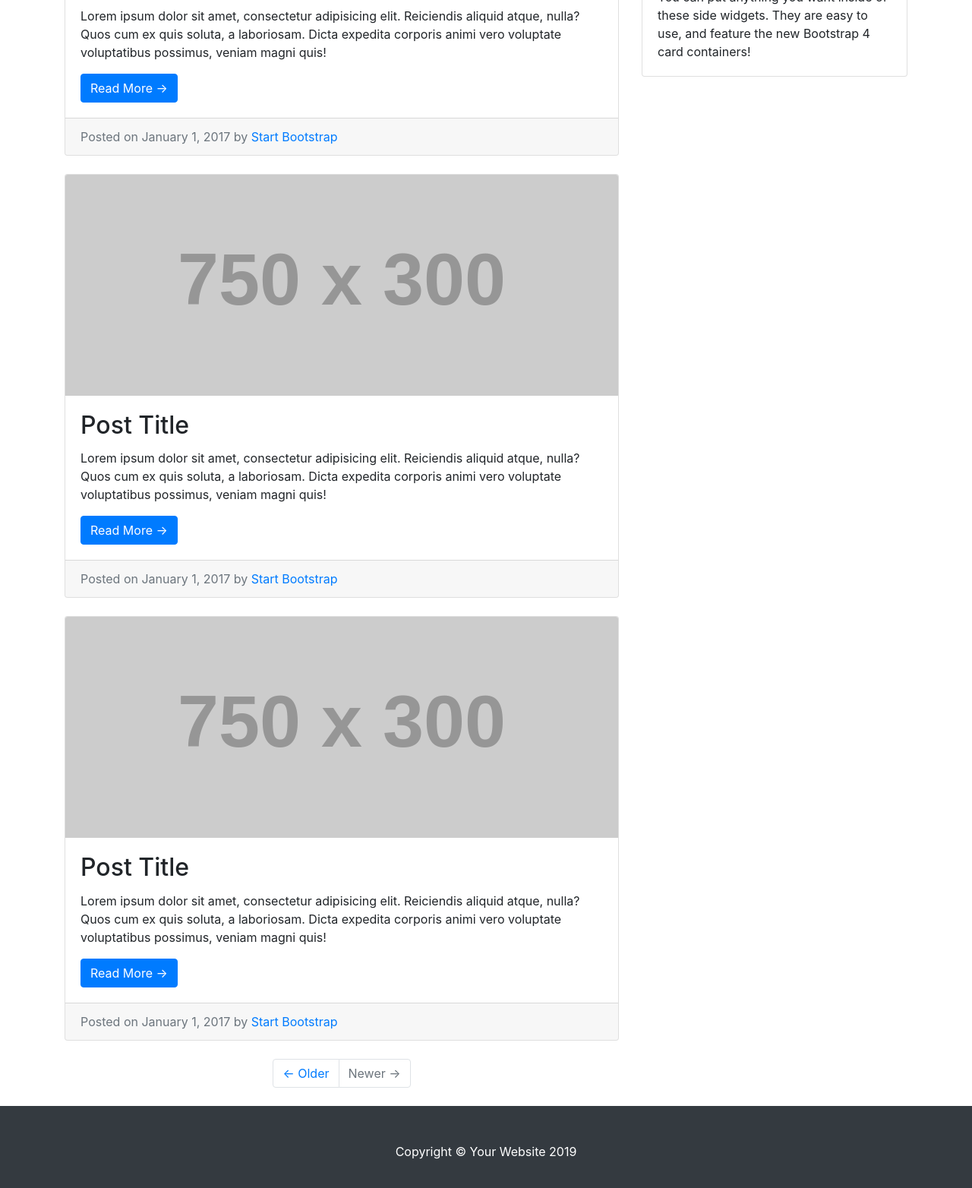
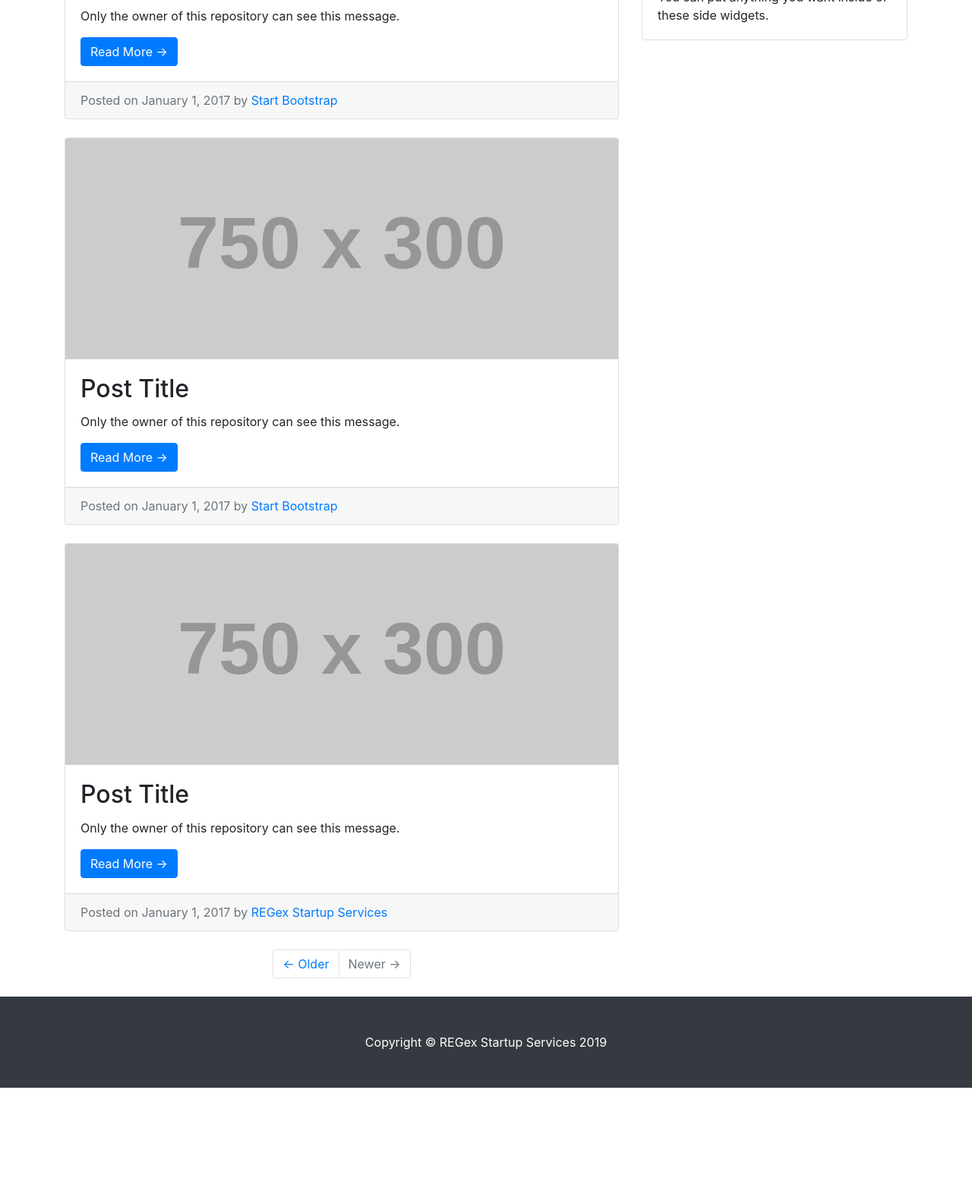
Before and after one commit to regexsoftware/Blog-Page-Design, a website: page index.html in a window 1280 px wide. Shown: the part 506-2070 px from the top of the page at 76% size. After the commit the page ends 1938 px from the top, so only its background shows below. Drawn offline with Linux system fonts and the light colour scheme; placeholder pictures from the web are drawn by us.

Commit message:
Blog Page

```diff
--- a/index.html
+++ b/index.html
@@ -8,7 +8,7 @@
   <meta name="description" content="">
   <meta name="author" content="">
 
-  <title>Blog Home - Start Bootstrap Template</title>
+  <title>REGex - Blog Home Template</title>
 
   <!-- Bootstrap core CSS -->
   <link href="vendor/bootstrap/css/bootstrap.min.css" rel="stylesheet">
@@ -23,7 +23,7 @@
   <!-- Navigation -->
   <nav class="navbar navbar-expand-lg navbar-dark bg-dark fixed-top">
     <div class="container">
-      <a class="navbar-brand" href="#">Start Bootstrap</a>
+      <a class="navbar-brand" href="#">REGex Startup Services</a>
       <button class="navbar-toggler" type="button" data-toggle="collapse" data-target="#navbarResponsive" aria-controls="navbarResponsive" aria-expanded="false" aria-label="Toggle navigation">
         <span class="navbar-toggler-icon"></span>
       </button>
@@ -65,7 +65,7 @@
           <img class="card-img-top" src="http://placehold.it/750x300" alt="Card image cap">
           <div class="card-body">
             <h2 class="card-title">Post Title</h2>
-            <p class="card-text">Lorem ipsum dolor sit amet, consectetur adipisicing elit. Reiciendis aliquid atque, nulla? Quos cum ex quis soluta, a laboriosam. Dicta expedita corporis animi vero voluptate voluptatibus possimus, veniam magni quis!</p>
+            <p class="card-text">Only the owner of this repository can see this message.</p>
             <a href="#" class="btn btn-primary">Read More &rarr;</a>
           </div>
           <div class="card-footer text-muted">
@@ -79,7 +79,7 @@
           <img class="card-img-top" src="http://placehold.it/750x300" alt="Card image cap">
           <div class="card-body">
             <h2 class="card-title">Post Title</h2>
-            <p class="card-text">Lorem ipsum dolor sit amet, consectetur adipisicing elit. Reiciendis aliquid atque, nulla? Quos cum ex quis soluta, a laboriosam. Dicta expedita corporis animi vero voluptate voluptatibus possimus, veniam magni quis!</p>
+            <p class="card-text">Only the owner of this repository can see this message.</p>
             <a href="#" class="btn btn-primary">Read More &rarr;</a>
           </div>
           <div class="card-footer text-muted">
@@ -93,12 +93,12 @@
           <img class="card-img-top" src="http://placehold.it/750x300" alt="Card image cap">
           <div class="card-body">
             <h2 class="card-title">Post Title</h2>
-            <p class="card-text">Lorem ipsum dolor sit amet, consectetur adipisicing elit. Reiciendis aliquid atque, nulla? Quos cum ex quis soluta, a laboriosam. Dicta expedita corporis animi vero voluptate voluptatibus possimus, veniam magni quis!</p>
+            <p class="card-text">Only the owner of this repository can see this message.</p>
             <a href="#" class="btn btn-primary">Read More &rarr;</a>
           </div>
           <div class="card-footer text-muted">
             Posted on January 1, 2017 by
-            <a href="#">Start Bootstrap</a>
+            <a href="#">REGex Startup Services</a>
           </div>
         </div>
 
@@ -169,7 +169,7 @@
         <div class="card my-4">
           <h5 class="card-header">Side Widget</h5>
           <div class="card-body">
-            You can put anything you want inside of these side widgets. They are easy to use, and feature the new Bootstrap 4 card containers!
+            You can put anything you want inside of these side widgets.
           </div>
         </div>
 
@@ -184,7 +184,7 @@
   <!-- Footer -->
   <footer class="py-5 bg-dark">
     <div class="container">
-      <p class="m-0 text-center text-white">Copyright &copy; Your Website 2019</p>
+      <p class="m-0 text-center text-white">Copyright &copy; REGex Startup Services 2019</p>
     </div>
     <!-- /.container -->
   </footer>
```
